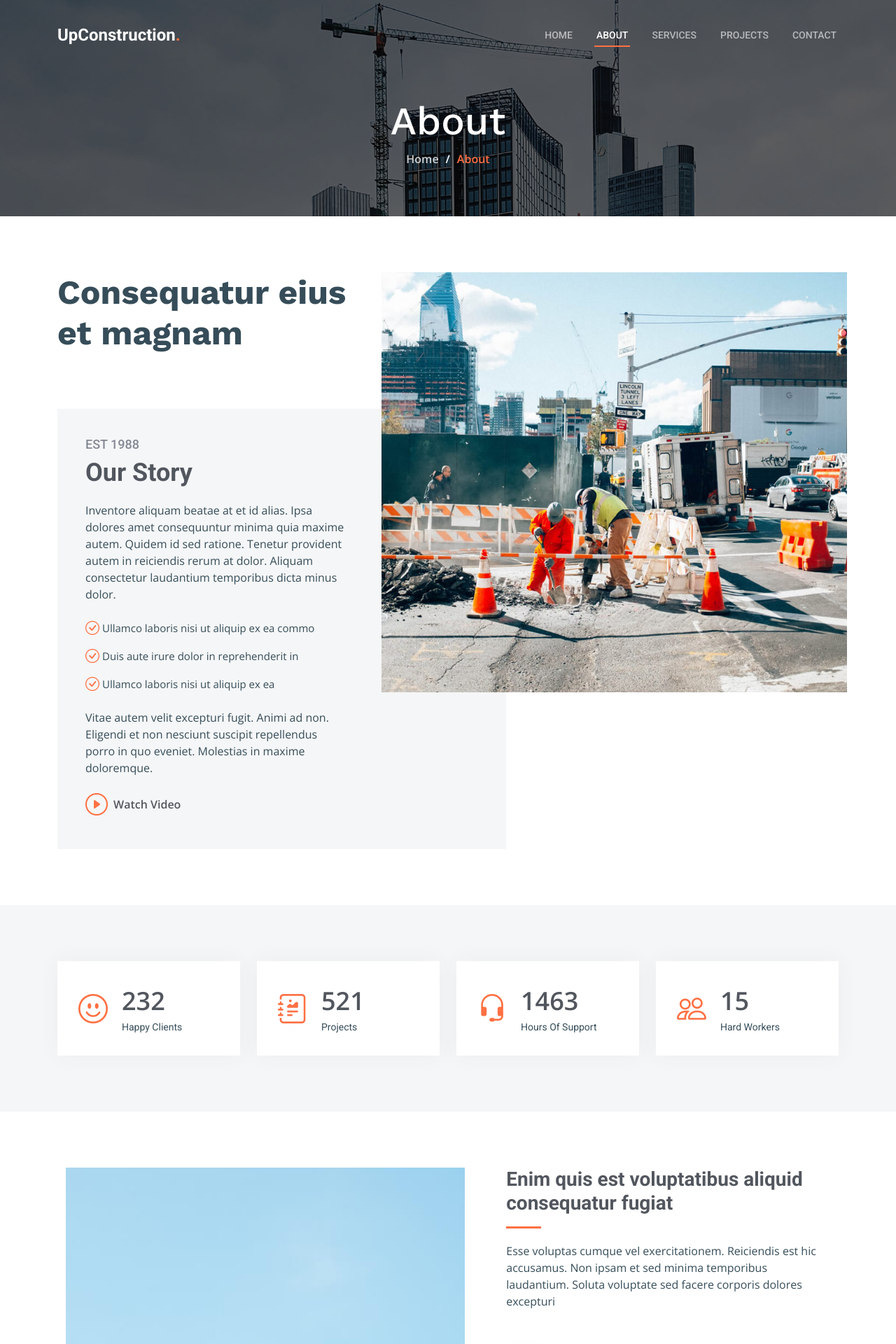
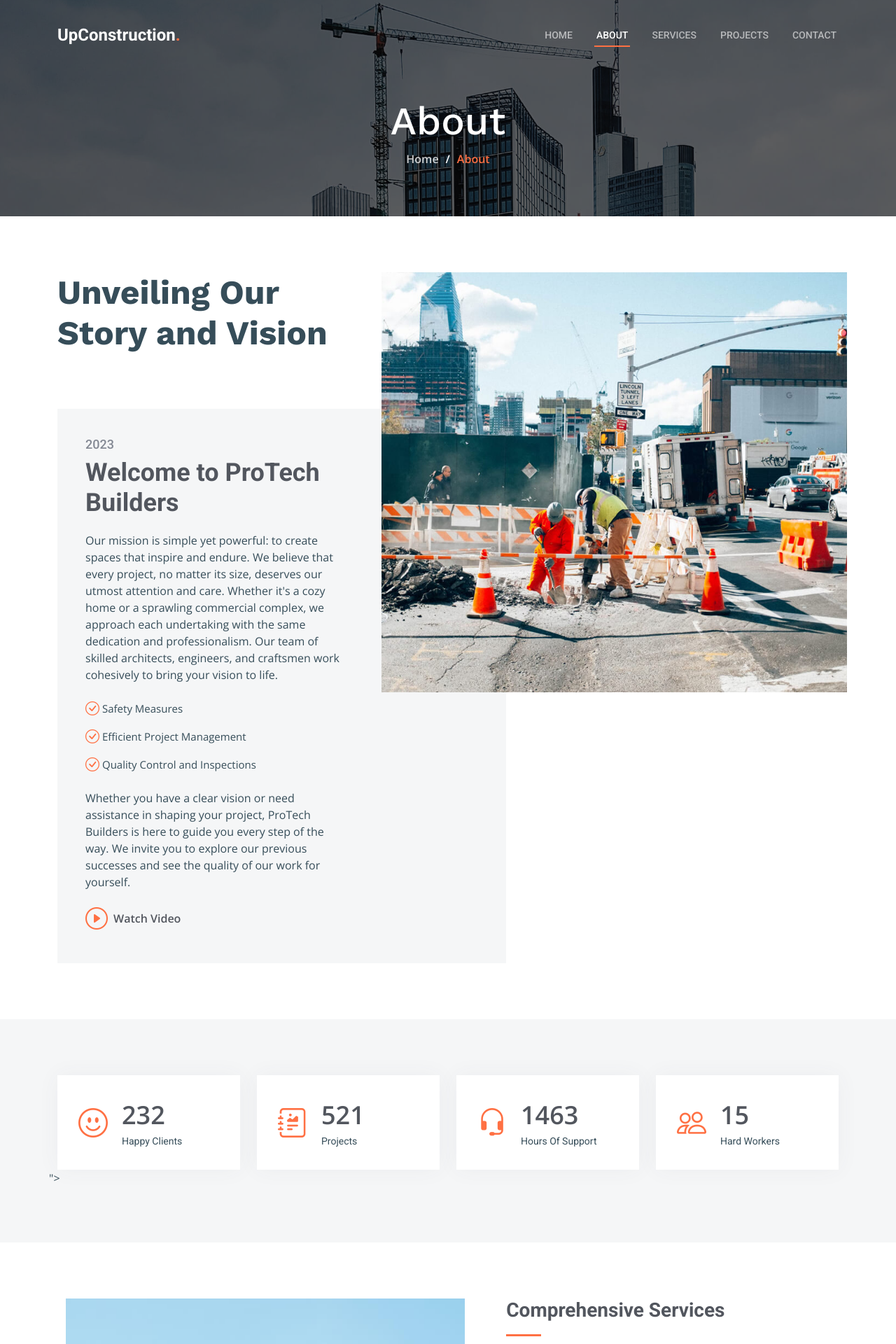
Before and after one commit to Jeswin-J/ProTechBuilders-ConstructionSite, a Django app: page /about/ in a window 1280 px wide. Shown: the top 1920 px of the page at 70% size. Run offline with Django 4.2, Linux system fonts and the light colour scheme; some libraries are stand-ins or nearby versions.

Commit message:
about page done

```diff
--- a/ConstructionSite/templates/about.html
+++ b/ConstructionSite/templates/about.html
@@ -4,7 +4,7 @@
   <main id="main">
 
     <!-- ======= Breadcrumbs ======= -->
-    <div class="breadcrumbs d-flex align-items-center" style="background-image: url('assets/img/breadcrumbs-bg.jpg');">
+    <div class="breadcrumbs d-flex align-items-center" style="background-image: url({% static 'assets/img/breadcrumbs-bg.jpg' %});">
       <div class="container position-relative d-flex flex-column align-items-center" data-aos="fade">
 
         <h2>About</h2>
@@ -22,20 +22,20 @@
 
         <div class="row position-relative">
 
-          <div class="col-lg-7 about-img" style="background-image: url(assets/img/about.jpg);"></div>
 
           <div class="col-lg-7">
-            <h2>Consequatur eius et magnam</h2>
+            <h2>Unveiling Our Story and Vision</h2>
             <div class="our-story">
-              <h4>Est 1988</h4>
-              <h3>Our Story</h3>
-              <p>Inventore aliquam beatae at et id alias. Ipsa dolores amet consequuntur minima quia maxime autem. Quidem id sed ratione. Tenetur provident autem in reiciendis rerum at dolor. Aliquam consectetur laudantium temporibus dicta minus dolor.</p>
+              <h4>2023</h4>
+              <h3>Welcome to ProTech Builders</h3>
+              <div class="col-lg-7 about-img" style="background-image: url({% static 'assets/img/about.jpg' %});"></div>
+              <p>Our mission is simple yet powerful: to create spaces that inspire and endure. We believe that every project, no matter its size, deserves our utmost attention and care. Whether it's a cozy home or a sprawling commercial complex, we approach each undertaking with the same dedication and professionalism. Our team of skilled architects, engineers, and craftsmen work cohesively to bring your vision to life.</p>
               <ul>
-                <li><i class="bi bi-check-circle"></i> <span>Ullamco laboris nisi ut aliquip ex ea commo</span></li>
-                <li><i class="bi bi-check-circle"></i> <span>Duis aute irure dolor in reprehenderit in</span></li>
-                <li><i class="bi bi-check-circle"></i> <span>Ullamco laboris nisi ut aliquip ex ea</span></li>
+                <li><i class="bi bi-check-circle"></i> <span>Safety Measures</span></li>
+                <li><i class="bi bi-check-circle"></i> <span>Efficient Project Management</span></li>
+                <li><i class="bi bi-check-circle"></i> <span>Quality Control and Inspections </span></li>
               </ul>
-              <p>Vitae autem velit excepturi fugit. Animi ad non. Eligendi et non nesciunt suscipit repellendus porro in quo eveniet. Molestias in maxime doloremque.</p>
+              <p>Whether you have a clear vision or need assistance in shaping your project, ProTech Builders is here to guide you every step of the way. We invite you to explore our previous successes and see the quality of our work for yourself.</p>
 
               <div class="watch-video d-flex align-items-center position-relative">
                 <i class="bi bi-play-circle"></i>
@@ -94,7 +94,7 @@
                 <p>Hard Workers</p>
               </div>
             </div>
-          </div><!-- End Stats Item -->
+          </div><!-- End Stats Item -->">
 
         </div>
 
@@ -106,41 +106,41 @@
       <div class="container" data-aos="fade-up">
 
         <div class="row justify-content-around gy-4">
-          <div class="col-lg-6 img-bg" style="background-image: url(assets/img/alt-services.jpg);" data-aos="zoom-in" data-aos-delay="100"></div>
+          <div class="col-lg-6 img-bg" style="background-image: url({% static 'assets/img/alt-services.jpg' %});" data-aos="zoom-in" data-aos-delay="100"></div>
 
           <div class="col-lg-5 d-flex flex-column justify-content-center">
-            <h3>Enim quis est voluptatibus aliquid consequatur fugiat</h3>
-            <p>Esse voluptas cumque vel exercitationem. Reiciendis est hic accusamus. Non ipsam et sed minima temporibus laudantium. Soluta voluptate sed facere corporis dolores excepturi</p>
+            <h3>Comprehensive Services</h3>
+            <p>At ProTech Builders , we offer a comprehensive range of construction services to cater to your unique needs. From the initial concept to the final touches, we handle every aspect of the construction process. Our services include:</p>
 
             <div class="icon-box d-flex position-relative" data-aos="fade-up" data-aos-delay="100">
               <i class="bi bi-easel flex-shrink-0"></i>
               <div>
-                <h4><a href="" class="stretched-link">Lorem Ipsum</a></h4>
-                <p>Voluptatum deleniti atque corrupti quos dolores et quas molestias excepturi sint occaecati cupiditate non provident</p>
+                <h4><a href="" class="stretched-link">Residential Construction:</a></h4>
+                <p>Building custom homes, renovations, and additions that reflect your style and comfort.</p>
               </div>
             </div><!-- End Icon Box -->
 
             <div class="icon-box d-flex position-relative" data-aos="fade-up" data-aos-delay="200">
               <i class="bi bi-patch-check flex-shrink-0"></i>
               <div>
-                <h4><a href="" class="stretched-link">Nemo Enim</a></h4>
-                <p>At vero eos et accusamus et iusto odio dignissimos ducimus qui blanditiis praesentium voluptatum deleniti atque</p>
+                <h4><a href="" class="stretched-link">Commercial Construction:</a></h4>
+                <p>Crafting functional and aesthetically pleasing spaces for businesses to thrive.</p>
               </div>
             </div><!-- End Icon Box -->
 
             <div class="icon-box d-flex position-relative" data-aos="fade-up" data-aos-delay="300">
               <i class="bi bi-brightness-high flex-shrink-0"></i>
               <div>
-                <h4><a href="" class="stretched-link">Dine Pad</a></h4>
-                <p>Explicabo est voluptatum asperiores consequatur magnam. Et veritatis odit. Sunt aut deserunt minus aut eligendi omnis</p>
+                <h4><a href="" class="stretched-link">Industrial Construction:</a></h4>
+                <p> Designing and constructing robust industrial facilities to support your business operations.</p>
               </div>
             </div><!-- End Icon Box -->
 
             <div class="icon-box d-flex position-relative" data-aos="fade-up" data-aos-delay="400">
               <i class="bi bi-brightness-high flex-shrink-0"></i>
               <div>
-                <h4><a href="" class="stretched-link">Tride clov</a></h4>
-                <p>Est voluptatem labore deleniti quis a delectus et. Saepe dolorem libero sit non aspernatur odit amet. Et eligendi</p>
+                <h4><a href="" class="stretched-link">Infrastructure Development: </a></h4>
+                <p>Contributing to the growth of communities with well-planned infrastructure projects.</p>
               </div>
             </div><!-- End Icon Box -->
 
@@ -156,43 +156,43 @@
 
         <div class="row justify-content-around gy-4">
           <div class="col-lg-5 d-flex flex-column justify-content-center">
-            <h3>Non quasi officia eum nobis et rerum epudiandae rem voluptatem</h3>
-            <p>Maxime quia dolorum alias perspiciatis. Earum voluptatem sint at non. Ducimus maxime minima iste magni sit praesentium assumenda minus. Amet rerum saepe tempora vero.</p>
+            <h3>Our Mission and Expertise</h3>
+            <p>Our mission is simple yet powerful: to create spaces that inspire and endure. We believe that every project, no matter its size, deserves our utmost attention and care. Whether it's a cozy home or a sprawling commercial complex, we approach each undertaking with the same dedication and professionalism. Our team of skilled architects, engineers, and craftsmen work cohesively to bring your vision to life.</p>
 
             <div class="icon-box d-flex position-relative" data-aos="fade-up" data-aos-delay="100">
               <i class="bi bi-easel flex-shrink-0"></i>
               <div>
-                <h4><a href="" class="stretched-link">Lorem Ipsum</a></h4>
-                <p>Voluptatum deleniti atque corrupti quos dolores et quas molestias excepturi sint occaecati cupiditate non provident</p>
+                <h4><a href="" class="stretched-link">Timely Excellence</a></h4>
+                <p> We strive to deliver projects on schedule, efficiently managing resources and tasks to meet deadlines and exceed client expectations.</p>
               </div>
             </div><!-- End Icon Box -->
 
             <div class="icon-box d-flex position-relative" data-aos="fade-up" data-aos-delay="200">
               <i class="bi bi-patch-check flex-shrink-0"></i>
               <div>
-                <h4><a href="" class="stretched-link">Nemo Enim</a></h4>
-                <p>At vero eos et accusamus et iusto odio dignissimos ducimus qui blanditiis praesentium voluptatum deleniti atque</p>
+                <h4><a href="" class="stretched-link">Client-Centric Approach</a></h4>
+                <p> Our mission is to understand and meet our clients' needs, providing personalized service and fostering lasting partnerships.</p>
               </div>
             </div><!-- End Icon Box -->
 
             <div class="icon-box d-flex position-relative" data-aos="fade-up" data-aos-delay="300">
               <i class="bi bi-brightness-high flex-shrink-0"></i>
               <div>
-                <h4><a href="" class="stretched-link">Dine Pad</a></h4>
-                <p>Explicabo est voluptatum asperiores consequatur magnam. Et veritatis odit. Sunt aut deserunt minus aut eligendi omnis</p>
+                <h4><a href="" class="stretched-link">Community Engagement</a></h4>
+                <p>We aim to contribute positively to the communities we work in, supporting local initiatives and fostering social responsibility.</p>
               </div>
             </div><!-- End Icon Box -->
 
             <div class="icon-box d-flex position-relative" data-aos="fade-up" data-aos-delay="400">
               <i class="bi bi-brightness-high flex-shrink-0"></i>
               <div>
-                <h4><a href="" class="stretched-link">Tride clov</a></h4>
-                <p>Est voluptatem labore deleniti quis a delectus et. Saepe dolorem libero sit non aspernatur odit amet. Et eligendi</p>
+                <h4><a href="" class="stretched-link">Impactful Projects</a></h4>
+                <p> Our ultimate mission is to create lasting structures that enhance lives, leaving a positive legacy in the places we build.</p>
               </div>
             </div><!-- End Icon Box -->
           </div>
 
-          <div class="col-lg-6 img-bg" style="background-image: url(assets/img/alt-services-2.jpg);" data-aos="zoom-in" data-aos-delay="100"></div>
+          <div class="col-lg-6 img-bg" style="background-image: url({% static 'assets/img/alt-services-2.jpg' %});" data-aos="zoom-in" data-aos-delay="100"></div>
         </div>
 
       </div>
@@ -204,14 +204,14 @@
 
         <div class="section-header">
           <h2>Our Team</h2>
-          <p>Aperiam dolorum et et wuia molestias qui eveniet numquam nihil porro incidunt dolores placeat sunt id nobis omnis tiledo stran delop</p>
+          <p>At ProTech Builders , our success stems from the collective talent and passion of our remarkable team. With diverse backgrounds and specialized expertise, we unite under a shared commitment to excellence in construction. </p>
         </div>
 
         <div class="row gy-5">
 
           <div class="col-lg-4 col-md-6 member" data-aos="fade-up" data-aos-delay="100">
             <div class="member-img">
-              <img src="assets/img/team/team-1.jpg" class="img-fluid" alt="">
+              <img src= {% static "assets/img/team/team-1.jpg" %} class="img-fluid" alt="">
               <div class="social">
                 <a href="#"><i class="bi bi-twitter"></i></a>
                 <a href="#"><i class="bi bi-facebook"></i></a>
@@ -221,14 +221,14 @@
             </div>
             <div class="member-info text-center">
               <h4>Walter White</h4>
-              <span>Chief Executive Officer</span>
-              <p>Aliquam iure quaerat voluptatem praesentium possimus unde laudantium vel dolorum distinctio dire flow</p>
+              <span>Project Managers</span>
+              <p>Our seasoned project managers are the driving force behind the successful execution of every endeavor. Their strategic vision, meticulous planning, and efficient coordination ensure projects stay on track and exceed expectations.</p>
             </div>
           </div><!-- End Team Member -->
 
           <div class="col-lg-4 col-md-6 member" data-aos="fade-up" data-aos-delay="200">
             <div class="member-img">
-              <img src="assets/img/team/team-2.jpg" class="img-fluid" alt="">
+              <img src= {% static "assets/img/team/team-2.jpg" %} class="img-fluid" alt="">
               <div class="social">
                 <a href="#"><i class="bi bi-twitter"></i></a>
                 <a href="#"><i class="bi bi-facebook"></i></a>
@@ -238,14 +238,14 @@
             </div>
             <div class="member-info text-center">
               <h4>Sarah Jhonson</h4>
-              <span>Product Manager</span>
-              <p>Labore ipsam sit consequatur exercitationem rerum laboriosam laudantium aut quod dolores exercitationem ut</p>
+              <span>Architects and Designers</span>
+              <p>With an eye for creativity and functionality, our architects and designers bring dreams to life. They craft innovative and aesthetically pleasing designs, tailoring each project to meet our clients' unique needs and aspirations.</p>
             </div>
           </div><!-- End Team Member -->
 
           <div class="col-lg-4 col-md-6 member" data-aos="fade-up" data-aos-delay="300">
             <div class="member-img">
-              <img src="assets/img/team/team-3.jpg" class="img-fluid" alt="">
+              <img src= {% static "assets/img/team/team-3.jpg" %} class="img-fluid" alt="">
               <div class="social">
                 <a href="#"><i class="bi bi-twitter"></i></a>
                 <a href="#"><i class="bi bi-facebook"></i></a>
@@ -255,14 +255,14 @@
             </div>
             <div class="member-info text-center">
               <h4>William Anderson</h4>
-              <span>CTO</span>
-              <p>Illum minima ea autem doloremque ipsum quidem quas aspernatur modi ut praesentium vel tque sed facilis at qui</p>
+              <span> Skilled Craftsmen</span>
+              <p>The heart and soul of our construction projects lie in the hands of our skilled craftsmen. From carpenters to masons and electricians, their expertise transforms blueprints into reality with precision and artistry.</p>
             </div>
           </div><!-- End Team Member -->
 
           <div class="col-lg-4 col-md-6 member" data-aos="fade-up" data-aos-delay="400">
             <div class="member-img">
-              <img src="assets/img/team/team-4.jpg" class="img-fluid" alt="">
+              <img src= {% static "assets/img/team/team-4.jpg" %} class="img-fluid" alt="">
               <div class="social">
                 <a href="#"><i class="bi bi-twitter"></i></a>
                 <a href="#"><i class="bi bi-facebook"></i></a>
@@ -272,14 +272,14 @@
             </div>
             <div class="member-info text-center">
               <h4>Amanda Jepson</h4>
-              <span>Accountant</span>
-              <p>Magni voluptatem accusamus assumenda cum nisi aut qui dolorem voluptate sed et veniam quasi quam consectetur</p>
+              <span>Engineers</span>
+              <p>Our team of engineers, equipped with cutting-edge knowledge and problem-solving abilities, ensures the structural integrity and safety of every construction. Their dedication to innovation and efficiency drives our projects forward.</p>
             </div>
           </div><!-- End Team Member -->
 
           <div class="col-lg-4 col-md-6 member" data-aos="fade-up" data-aos-delay="500">
             <div class="member-img">
-              <img src="assets/img/team/team-5.jpg" class="img-fluid" alt="">
+              <img src= {% static "assets/img/team/team-5.jpg" %} class="img-fluid" alt="">
               <div class="social">
                 <a href="#"><i class="bi bi-twitter"></i></a>
                 <a href="#"><i class="bi bi-facebook"></i></a>
@@ -289,14 +289,14 @@
             </div>
             <div class="member-info text-center">
               <h4>Brian Doe</h4>
-              <span>Marketing</span>
-              <p>Qui consequuntur quos accusamus magnam quo est molestiae eius laboriosam sunt doloribus quia impedit laborum velit</p>
+              <span>Administrative Staff</span>
+              <p>Behind the scenes, our dedicated administrative team keeps the gears turning smoothly. They handle logistics, communication, and project documentation, ensuring seamless operations.</p>
             </div>
           </div><!-- End Team Member -->
 
           <div class="col-lg-4 col-md-6 member" data-aos="fade-up" data-aos-delay="600">
             <div class="member-img">
-              <img src="assets/img/team/team-6.jpg" class="img-fluid" alt="">
+              <img src= {% static "assets/img/team/team-6.jpg" %} class="img-fluid" alt="">
               <div class="social">
                 <a href="#"><i class="bi bi-twitter"></i></a>
                 <a href="#"><i class="bi bi-facebook"></i></a>
@@ -306,8 +306,8 @@
             </div>
             <div class="member-info text-center">
               <h4>Josepha Palas</h4>
-              <span>Operation</span>
-              <p>Sint sint eveniet explicabo amet consequatur nesciunt error enim rerum earum et omnis fugit eligendi cupiditate vel</p>
+              <span>Safety Officers</span>
+              <p>Safety is our top priority, thanks to our vigilant safety officers. Their extensive training, regular inspections, and commitment to best practices create a secure and protected environment for all stakeholders.</p>
             </div>
           </div><!-- End Team Member -->
 
@@ -322,7 +322,7 @@
 
         <div class="section-header">
           <h2>Testimonials</h2>
-          <p>Quam sed id excepturi ccusantium dolorem ut quis dolores nisi llum nostrum enim velit qui ut et autem uia reprehenderit sunt deleniti</p>
+          <p>Allow us to introduce the individuals who make up our dynamic team</p>
         </div>
 
         <div class="slides-2 swiper">
@@ -331,7 +331,7 @@
             <div class="swiper-slide">
               <div class="testimonial-wrap">
                 <div class="testimonial-item">
-                  <img src="assets/img/testimonials/testimonials-1.jpg" class="testimonial-img" alt="">
+                  <img src= {% static "assets/img/testimonials/testimonials-1.jpg" %} class="testimonial-img" alt="">
                   <h3>Saul Goodman</h3>
                   <h4>Ceo &amp; Founder</h4>
                   <div class="stars">
@@ -339,7 +339,7 @@
                   </div>
                   <p>
                     <i class="bi bi-quote quote-icon-left"></i>
-                    Proin iaculis purus consequat sem cure digni ssim donec porttitora entum suscipit rhoncus. Accusantium quam, ultricies eget id, aliquam eget nibh et. Maecen aliquam, risus at semper.
+                    With an illustrious career in the construction industry, Saul Goodman has been the driving force behind our company's growth and reputation for excellence.
                     <i class="bi bi-quote quote-icon-right"></i>
                   </p>
                 </div>
@@ -349,7 +349,7 @@
             <div class="swiper-slide">
               <div class="testimonial-wrap">
                 <div class="testimonial-item">
-                  <img src="assets/img/testimonials/testimonials-2.jpg" class="testimonial-img" alt="">
+                  <img src= {% static "assets/img/testimonials/testimonials-2.jpg" %} class="testimonial-img" alt="">
                   <h3>Sara Wilsson</h3>
                   <h4>Designer</h4>
                   <div class="stars">
@@ -357,7 +357,7 @@
                   </div>
                   <p>
                     <i class="bi bi-quote quote-icon-left"></i>
-                    Export tempor illum tamen malis malis eram quae irure esse labore quem cillum quid cillum eram malis quorum velit fore eram velit sunt aliqua noster fugiat irure amet legam anim culpa.
+                    As an integral part of our construction team, Sara brings a unique blend of creativity and expertise that enhances the aesthetics of our projects to new heights.
                     <i class="bi bi-quote quote-icon-right"></i>
                   </p>
                 </div>
@@ -367,7 +367,7 @@
             <div class="swiper-slide">
               <div class="testimonial-wrap">
                 <div class="testimonial-item">
-                  <img src="assets/img/testimonials/testimonials-3.jpg" class="testimonial-img" alt="">
+                  <img src= {% static "assets/img/testimonials/testimonials-3.jpg" %} class="testimonial-img" alt="">
                   <h3>Jena Karlis</h3>
                   <h4>Store Owner</h4>
                   <div class="stars">
@@ -375,7 +375,7 @@
                   </div>
                   <p>
                     <i class="bi bi-quote quote-icon-left"></i>
-                    Enim nisi quem export duis labore cillum quae magna enim sint quorum nulla quem veniam duis minim tempor labore quem eram duis noster aute amet eram fore quis sint minim.
+                    With a deep passion for retail and a flair for design, Jena's expertise enhances the aesthetic appeal and functionality of every retail space we create.
                     <i class="bi bi-quote quote-icon-right"></i>
                   </p>
                 </div>
@@ -385,7 +385,7 @@
             <div class="swiper-slide">
               <div class="testimonial-wrap">
                 <div class="testimonial-item">
-                  <img src="assets/img/testimonials/testimonials-4.jpg" class="testimonial-img" alt="">
+                  <img src= {% static "assets/img/testimonials/testimonials-4.jpg" %} class="testimonial-img" alt="">
                   <h3>Matt Brandon</h3>
                   <h4>Freelancer</h4>
                   <div class="stars">
@@ -393,7 +393,7 @@
                   </div>
                   <p>
                     <i class="bi bi-quote quote-icon-left"></i>
-                    Fugiat enim eram quae cillum dolore dolor amet nulla culpa multos export minim fugiat minim velit minim dolor enim duis veniam ipsum anim magna sunt elit fore quem dolore labore illum veniam.
+                    With a passion for construction and a wealth of expertise, Matt Brandon plays a crucial role in bringing visions to life and creating remarkable structures.
                     <i class="bi bi-quote quote-icon-right"></i>
                   </p>
                 </div>
@@ -403,7 +403,7 @@
             <div class="swiper-slide">
               <div class="testimonial-wrap">
                 <div class="testimonial-item">
-                  <img src="assets/img/testimonials/testimonials-5.jpg" class="testimonial-img" alt="">
+                  <img src= {% static "assets/img/testimonials/testimonials-5.jpg" %} class="testimonial-img" alt="">
                   <h3>John Larson</h3>
                   <h4>Entrepreneur</h4>
                   <div class="stars">
@@ -411,7 +411,7 @@
                   </div>
                   <p>
                     <i class="bi bi-quote quote-icon-left"></i>
-                    Quis quorum aliqua sint quem legam fore sunt eram irure aliqua veniam tempor noster veniam enim culpa labore duis sunt culpa nulla illum cillum fugiat legam esse veniam culpa fore nisi cillum quid.
+                    With a passion for building and a keen business acumen, John's entrepreneurial spirit elevates every aspect of our construction endeavors.
                     <i class="bi bi-quote quote-icon-right"></i>
                   </p>
                 </div>
```
